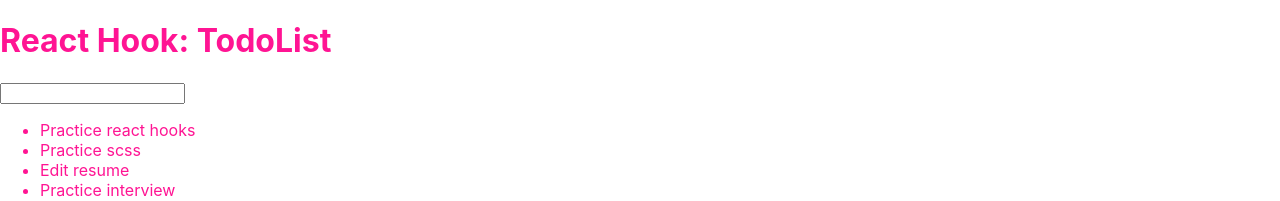
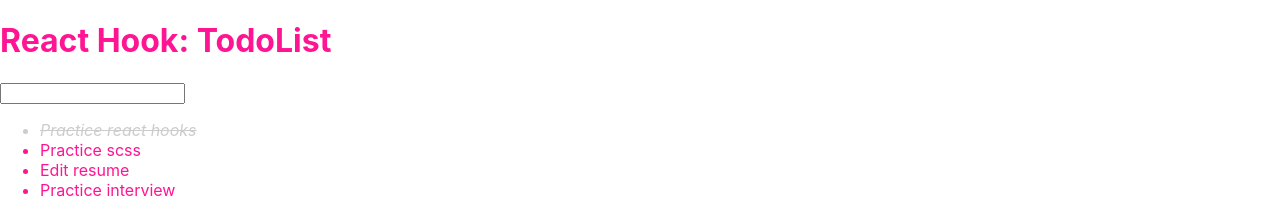
Before and after one commit to camha91/react-mini-projects, a React (Create React App) app: page / in a window 1280 px wide. Shown: the top 201 px of the page. Built offline with nearby package versions, Linux system fonts and the light colour scheme.

Commit message:
Updated Todo List status

```diff
--- a/package.json
+++ b/package.json
@@ -6,6 +6,7 @@
     "@testing-library/jest-dom": "^5.11.4",
     "@testing-library/react": "^11.1.0",
     "@testing-library/user-event": "^12.1.10",
+    "classnames": "^2.2.6",
     "node-sass": "^4.14.1",
     "query-string": "^6.13.8",
     "react": "^17.0.1",
--- a/src/components/TodoList/components/TodoFeature/index.jsx
+++ b/src/components/TodoList/components/TodoFeature/index.jsx
@@ -1,5 +1,8 @@
 import React from 'react';
 import PropTypes from 'prop-types';
+import classnames from 'classnames';
+import './styles.scss';
+
 
 TodoFeature.propTypes = {
     todos: PropTypes.array,
@@ -13,18 +16,22 @@ TodoFeature.defaultProps = {
 
 function TodoFeature({ todos, onTodoClick }) {
 
-    function handleTodoClick(todo) {
+    function handleTodoClick(todo, idx) {
         if (onTodoClick) {
-            onTodoClick(todo);
+            onTodoClick(todo, idx);
         }
     };
 
     return (
         <ul className="todo-list">
-            {todos.map((todo) => (
+            {todos.map((todo, idx) => (
                 <li
                     key={todo.id}
-                    onClick={() => handleTodoClick(todo)}
+                    className={classnames({
+                        'todo-item': true,
+                        completed: todo.status === 'completed',
+                    })}
+                    onClick={() => handleTodoClick(todo, idx)}
                 >
                     {todo.title}
                 </li>
--- a/src/components/TodoList/components/TodoFeature/styles.scss
+++ b/src/components/TodoList/components/TodoFeature/styles.scss
@@ -0,0 +1,11 @@
+.todo-list {
+    & > li {
+        cursor: pointer;
+    }
+
+    & > li.completed {
+        color: #ccc;
+        font-style: italic;
+        text-decoration: line-through;
+    }
+}
--- a/src/components/TodoList/index.jsx
+++ b/src/components/TodoList/index.jsx
@@ -7,28 +7,34 @@ function TodoListApp() {
         {
             id: 1,
             title: "Practice react hooks",
-            completed: true
+            status: 'completed'
         }, {
             id: 2,
             title: "Practice scss",
-            completed: true
+            status: 'new'
         }, {
             id: 3,
             title: "Edit resume",
-            completed: false
+            status: 'new'
         }, {
             id: 4,
             title: "Practice interview",
-            completed: true
+            completed: 'new'
         }, {
             id: 5,
             title: "Apply for front end engineer jobs",
-            completed: false
+            completed: 'new'
         }
     ]);
 
-    function handleOnTodoClick(todo) {
-        const newTodoList = todoList.filter((x) => x.id !== todo.id);
+    function handleOnTodoClick(todo, idx) {
+        const newTodoList = [...todoList];
+
+        newTodoList[idx] = {
+            ...newTodoList[idx],
+            status: newTodoList[idx].status === 'new' ? 'completed' : 'new',
+        }
+
         setTodoList(newTodoList);
     };
 
--- a/src/components/TodoList/index.scss
+++ /dev/null
@@ -1,3 +0,0 @@
-.todo-list-app {
-    color: deeppink;
-}
```
Also changed, not shown: 2 other files (tests, documents, lock files or other folders).
